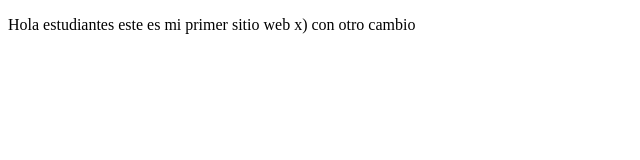
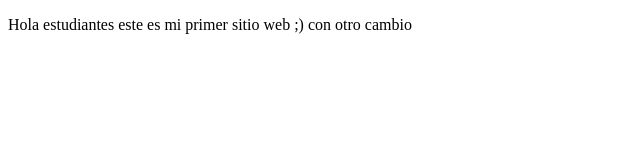
Before and after one commit to WilliamSantiagoAlzate/proyectoDemoCursoPrework, a plain HTML site: page index.html in a window 1280 px wide. Shown: the full height of the page, 0-640 px from the left. Drawn offline with Linux system fonts and the light colour scheme.

Commit message:
Change eyes

```diff
--- a/index.html
+++ b/index.html
@@ -6,6 +6,6 @@
     <title>Hola Mundo</title>
 </head>
 <body>
-    <p>Hola estudiantes este es mi primer sitio web x) con otro cambio</p>
+    <p>Hola estudiantes este es mi primer sitio web ;) con otro cambio</p>
 </body>
 </html>
```
